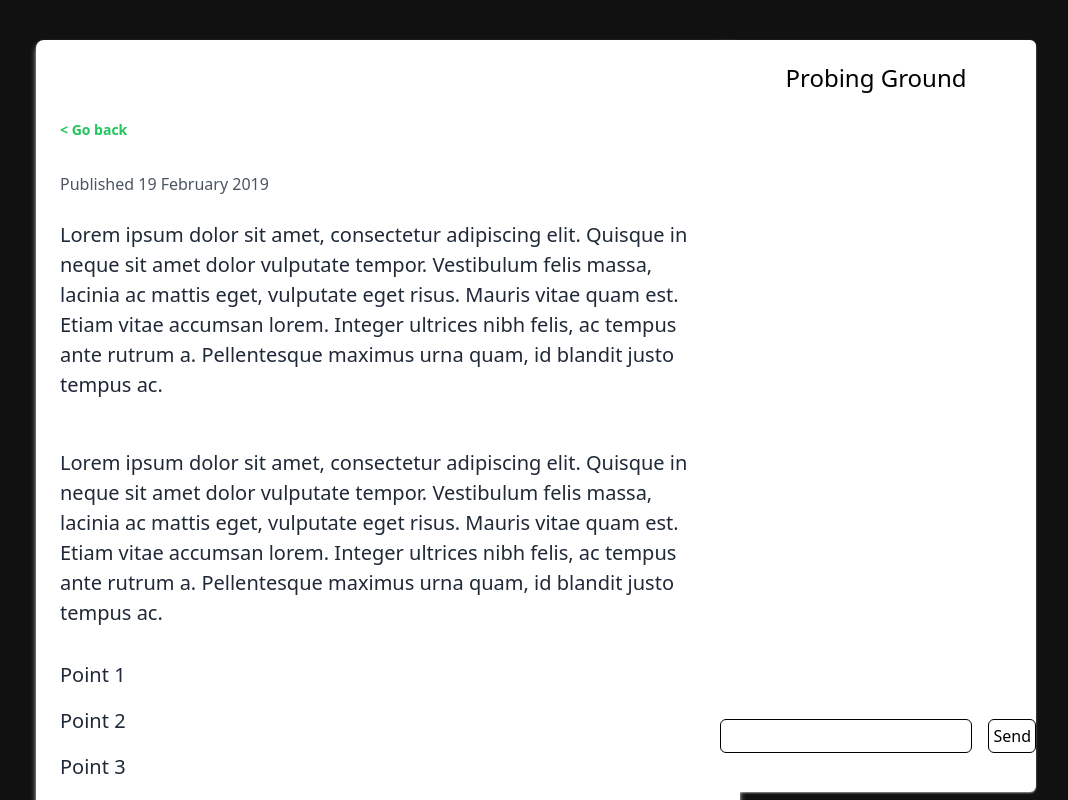
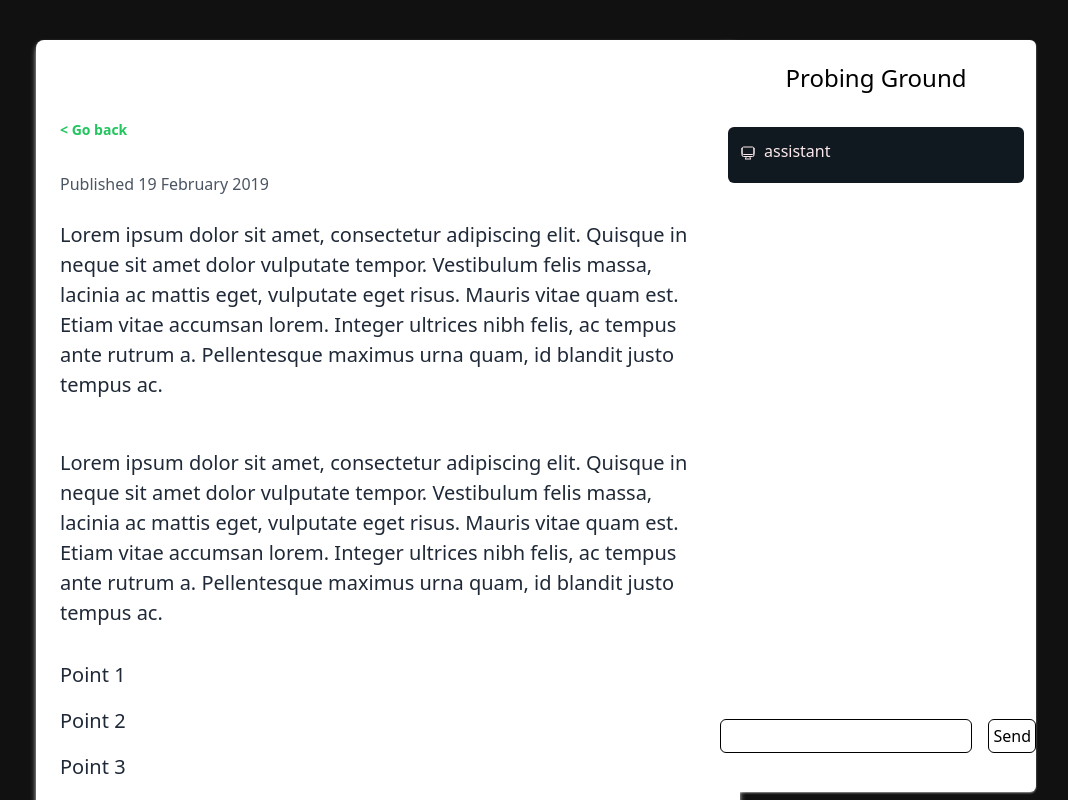
Before and after one commit to Abhinav-Saxena-dev/ChatterProbe, a Next.js app in the folder client/: page /preview in a window 1280 px wide. Shown: the top 800 px of the page, without its empty margins (204-1272 px from the left). Built offline with nearby package versions, Linux system fonts and the light colour scheme.

Commit message:
adding a prompt for info

```diff
--- a/client/src/Components/SidePanel/sidepanel.component.jsx
+++ b/client/src/Components/SidePanel/sidepanel.component.jsx
@@ -47,6 +47,7 @@ const SidePanel = ({title}) => {
       </div>
       <div className="h-[75%] overflow-y-auto">
         <div className="w-full p-3">
+          <ChatTag data = {{role : "assistant", data : "Please not that if chatGPT takes more than 10 seconds to response, then netlify will reject the request. To start, you can ask about the paper in 50 words."}} />
           {
             chat.map(data => (
               <ChatTag data = {data}/>
```
